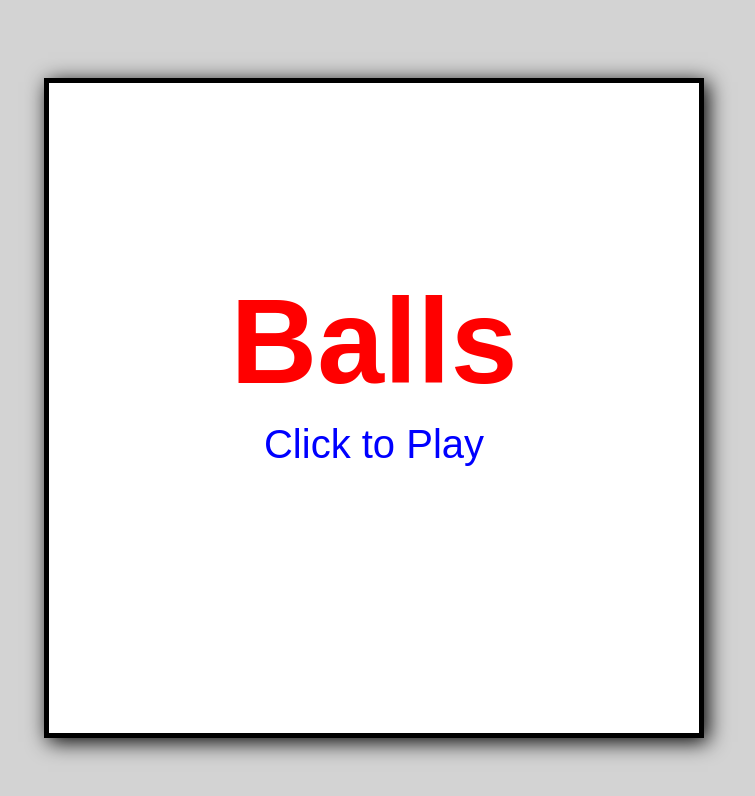
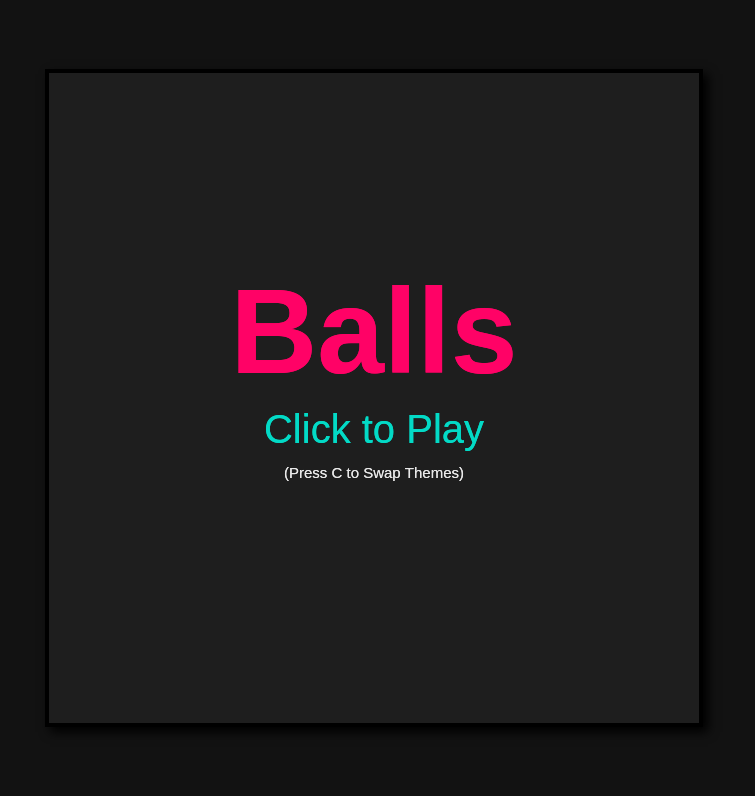
Before and after one commit to Floomf/balls, a plain HTML site: page index.html in a window 1280 px wide. Shown: the whole page, without its empty margins (266-1021 px from the left). Drawn offline with Linux system fonts and the light colour scheme.

Commit message:
Add dark theme and theme switching capability

```diff
--- a/classes.js
+++ b/classes.js
@@ -128,3 +128,17 @@ class Sound {
     }
 
 }
+
+class Color {
+    static DARK_TEXT = new Color("#E8E8E8");
+    static DARK_BALL = new Color("#FF0266");
+    static DARK_PLAYER = new Color("#03DAC6");
+
+    static LIGHT_TEXT = new Color("black");
+    static LIGHT_BALL = new Color("red");
+    static LIGHT_PLAYER = new Color("blue");
+
+    constructor(value) {
+        this.value = value;
+    }
+}
--- a/game.js
+++ b/game.js
@@ -14,6 +14,10 @@ let state = "ended";
 let gameStartMillis;
 let lastBallSpawnMillis;
 let secondsSurvived;
+
+let ballColor;
+let playerColor;
+let textColor;
 
 let run = function() {
     update();
@@ -133,7 +137,7 @@ function drawGame() {
         ctx.beginPath();
         ctx.arc(ball.position.x, ball.position.y, ball.radius - 1, 0, Math.PI * 2, false);
         if (ball.active) {
-            ctx.fillStyle = "red";
+            ctx.fillStyle = ballColor;
             ctx.fill();
             ctx.stroke();
         } else {
@@ -142,7 +146,7 @@ function drawGame() {
         }
 
     }
-    ctx.fillStyle = "blue";
+    ctx.fillStyle = playerColor;
     ctx.beginPath();
     ctx.arc(player.position.x, player.position.y, player.radius - 1, 0, Math.PI * 2, false);
     ctx.fill();
@@ -152,15 +156,19 @@ function drawGame() {
 function drawMenu() {
     ctx.textAlign = "center";
     ctx.font = "bold 120px sans-serif";
-    ctx.fillStyle = "red";
+    ctx.fillStyle = ballColor;
     ctx.fillText("Balls", canvas.width / 2, canvas.height / 2 - 25, canvas.width);
     ctx.font = "40px sans-serif";
-    ctx.fillStyle = "blue";
-    ctx.fillText("Click to Play", canvas.width / 2, canvas.height / 2 + 50, canvas.width);
+    ctx.fillStyle = playerColor;
+    ctx.fillText("Click to Play", canvas.width / 2, canvas.height / 2 + 45, canvas.width);
+    ctx.font = "15px sans-serif";
+    ctx.fillStyle = textColor;
+    ctx.fillText("(Press C to Swap Themes)", canvas.width / 2, canvas.height / 2 + 80, canvas.width);
+
 }
 
 function drawResults() {
-    ctx.fillStyle = "black";
+    ctx.fillStyle = textColor;
     ctx.font = "bold 20px sans-serif";
     ctx.fillText("Game over!", canvas.width / 2, 40);
     ctx.font = "20px sans-serif";
@@ -169,9 +177,8 @@ function drawResults() {
 }
 
 function drawHighscore() {
-    ctx.fillStyle = "black";
+    ctx.fillStyle = textColor;
     ctx.font = "bold 20px sans-serif";
-    ctx.textDecoration = "underline";
     ctx.fillText("Your Best:", canvas.width / 2, canvas.height - 60);
     ctx.font = "20px sans-serif";
     ctx.fillText(`${localStorage.getItem("hs")}s (${getBallCount(localStorage.getItem("hs"))} balls)`,
@@ -208,6 +215,47 @@ function movePlayer(e) {
     player.position = new Vector(x, y);
 }
 
+function swapTheme() {
+    if (localStorage.getItem("theme") === "light") {
+        localStorage.setItem("theme", "dark");
+        document.body.classList.remove("light");
+        canvas.classList.remove("light");
+    } else {
+        localStorage.setItem("theme", "light");
+        document.body.classList.remove("dark");
+        canvas.classList.remove("dark");
+    }
+    loadTheme();
+}
+
+function loadTheme() {
+    if (localStorage.getItem("theme") === "light") {
+        textColor = Color.LIGHT_TEXT.value;
+        ballColor = Color.LIGHT_BALL.value;
+        playerColor = Color.LIGHT_PLAYER.value;
+        document.body.classList.add("light");
+        canvas.classList.add("light");
+    } else {
+        textColor = Color.DARK_TEXT.value;
+        ballColor = Color.DARK_BALL.value;
+        playerColor = Color.DARK_PLAYER.value;
+        document.body.classList.add("dark");
+        canvas.classList.add("dark");
+    }
+
+    if (state === "ended") {
+        drawMenu();
+        if (secondsSurvived !== undefined) {
+            drawResults();
+        }
+        if (localStorage.getItem("hs") !== null) {
+            drawHighscore();
+        }
+    }
+}
+
+
+
 document.body.addEventListener("mousemove", e => {
     if (state === "playing") {
         movePlayer(e);
@@ -218,6 +266,13 @@ document.getElementById("game").addEventListener("click", () => {
         start();
     }
 });
+document.body.addEventListener("keypress", e => {
+    if (e.key === "c") {
+        swapTheme();
+    }
+});
+
+loadTheme();
 drawMenu();
 if (localStorage.getItem("hs") !== null) {
     drawHighscore();
--- a/style.css
+++ b/style.css
@@ -1,15 +1,29 @@
-body {
+html {
     height: 100vh;
     display: flex;
     flex-direction: column;
     align-items: center;
     justify-content: center;
+}
+
+body.light {
     background-color: lightgray;
 }
 
+body.dark {
+    background-color: rgb(18, 18, 18);
+}
+
 #game {
-    border: 5px solid;
+    border: 4px solid;
     cursor: none;
-    box-shadow: 4px 4px 20px black;
+    box-shadow: 5px 5px 10px black;
+}
+
+#game.light {
     background-color: white;
 }
+
+#game.dark {
+    background-color: rgb(30, 30, 30);
+}
```
